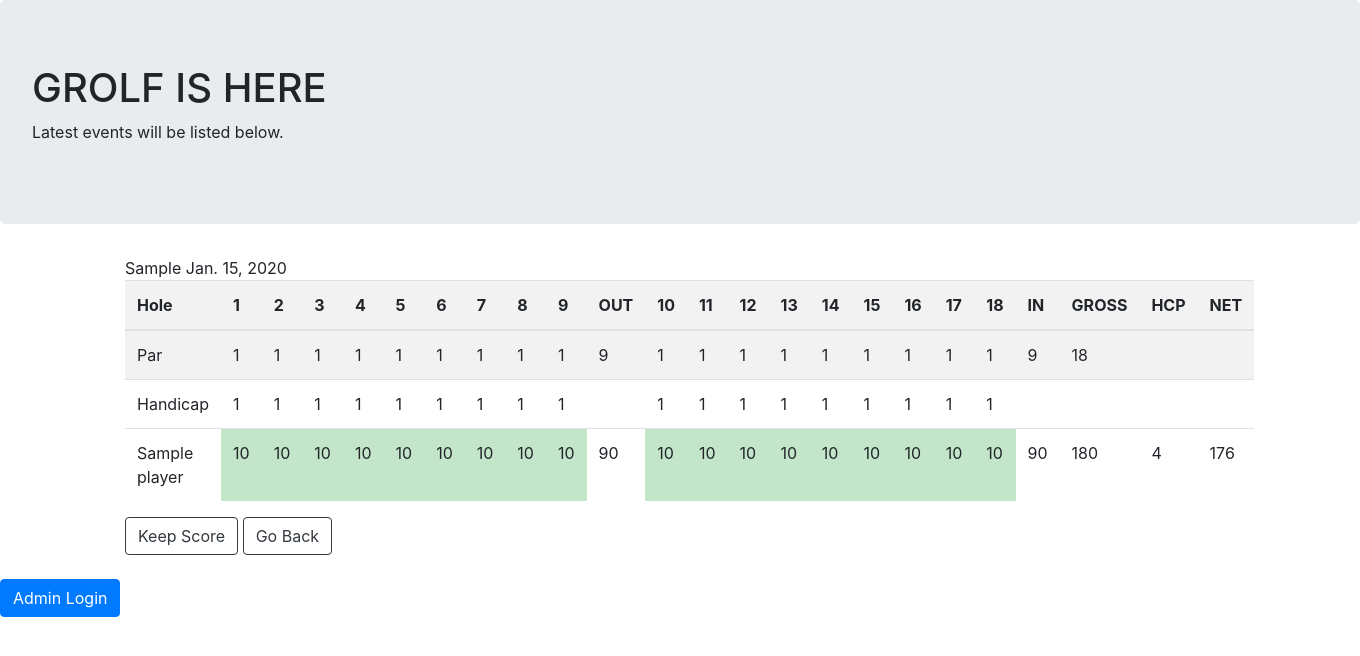
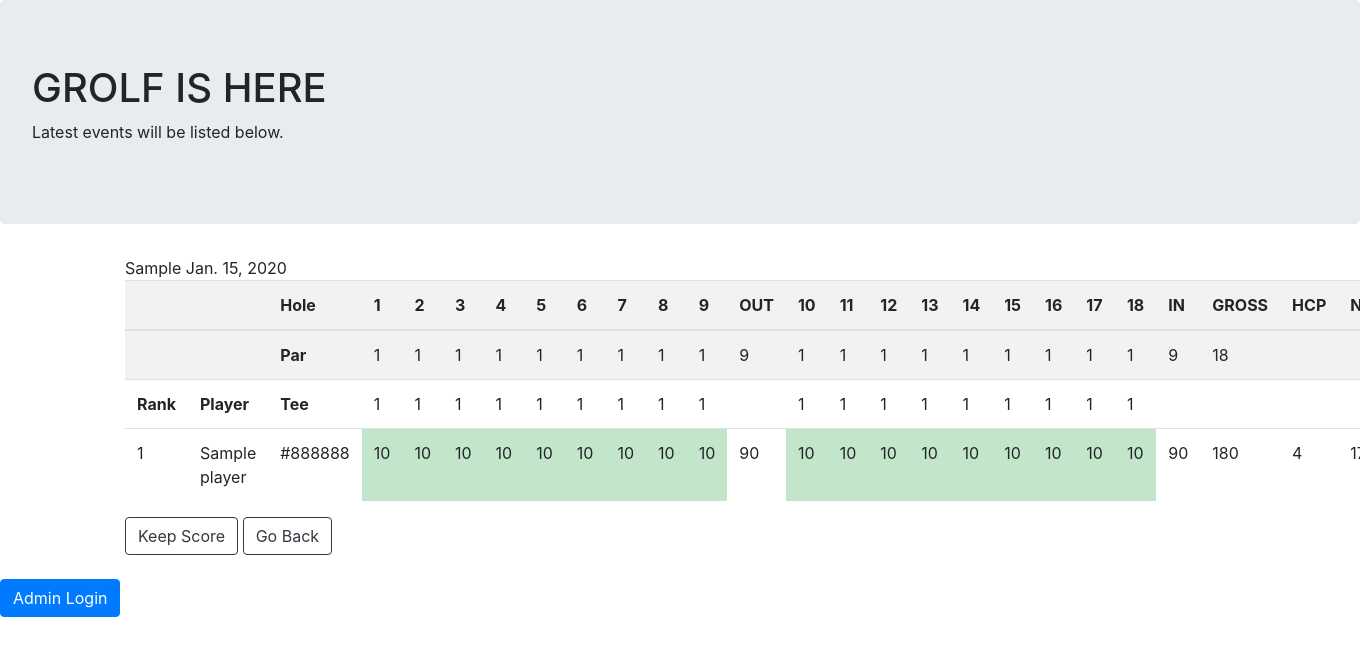
Before and after one commit to texasbones11/grolf, a Django app: page /events/leaderboard/1/ in a window 1360 px wide; the page is wider, and only the part inside the window is pictured. Shown: the top 656 px of that part. Run offline with Django 3.2, Linux system fonts and the light colour scheme; tables that the repository leaves empty hold one stand-in row (values such as "Sample post"); some libraries are stand-ins or nearby versions.

Commit message:
added by WIll

```diff
--- a/events/templates/events/leaderboard.html
+++ b/events/templates/events/leaderboard.html
@@ -7,6 +7,8 @@
 	<table class="table table-striped">
 		<thread>
 			<tr>
+				<th></th>
+				<th></th>
 				<th>Hole</th>
 				<th>1</th>
                                 <th>2</th>
@@ -35,7 +37,9 @@
 		</thread>
 		<tbody>
 			<tr>
-                                <td>Par</td>
+				<th></th>
+				<th></th>
+                                <th>Par</th>
 				<td>{{golfcourse.hole1par}}</td>
 				<td>{{golfcourse.hole2par}}</td>
 				<td>{{golfcourse.hole3par}}</td>
@@ -61,7 +65,9 @@
 				<td></td>
                         </tr>
 			<tr>
-                                <td>Handicap</td>
+                                <th>Rank</th>
+				<th>Player</th>
+				<th>Tee</th>
 				<td>{{golfcourse.hole1handicap}}</td>
 				<td>{{golfcourse.hole2handicap}}</td>
 				<td>{{golfcourse.hole3handicap}}</td>
--- a/events/templates/events/scorecard.html
+++ b/events/templates/events/scorecard.html
@@ -9,7 +9,6 @@
 		<thread>
 		<tr>
 			<th>Name</th>
-			<th>Tee</th>
 			<th>1</th>
                         <th>2</th>
                         <th>3</th>
@@ -21,7 +20,6 @@
 		{% for form in formset %}
 		<tr>
 			<td>{{form.name}}</td>
-			<td>{{form.tee}}</td>
 			<td>{{form.hole1score}}</td>
 			<td>{{form.hole2score}}</td>
 			<td>{{form.hole3score}}</td>
--- a/events/views.py
+++ b/events/views.py
@@ -86,6 +86,7 @@ def leaderboard(request, id):
     skins17.sort(key=lambda x: x[1])
     skins18.sort(key=lambda x: x[1])
     for i in leaderboard:
+        tee = cell_start + str(i.tee.teecolor) + cell_end
         name = cell_start + str(i.name) + cell_end
 	if i.hole1score == 0:
 	    hole1 = cell_start + cell_end
@@ -205,12 +206,14 @@ def leaderboard(request, id):
         hdcp_adj = int(round(i.tee.teerating * i.name.handicap / i.tee.teeslope))
         hdcp = cell_start + str(hdcp_adj) + cell_end
         net = cell_start + str(out_total + in_total - hdcp_adj) + cell_end
-        row = "<tr>" + name + front + back + total + hdcp + net + "</tr>"
+        row = name + tee + front + back + total + hdcp + net
         arr.append([in_total + out_total,row])
     #sort the leaderboard
     arr.sort(key=lambda x: x[0])
+    rank = 0
     for line in arr:
-        output += line[1]
+        rank += 1
+        output += '<tr>' + '<td>' + str(rank)+ '</td>' + line[1] + '</tr>'
     context = {
             'front_par': front_par,
             'back_par': back_par,
@@ -226,13 +229,13 @@ def scorecard(request, id):
     eventid = id
     event = Events.objects.get(id=id)
     leaderboard = Leaderboard.objects.filter(event__id=id)
-    loaded_list = leaderboard.values('id', 'name', 'tee')
+    loaded_list = leaderboard.values('id', 'name')
     print(len(loaded_list))
     for x in range(len(loaded_list)):
         print(loaded_list[x]['name'])
     for x in loaded_list:
         print(x)
-    SCFormset = modelformset_factory(Leaderboard, fields=('name','tee','hole1score','hole2score','hole3score','hole4score'), extra=0)
+    SCFormset = modelformset_factory(Leaderboard, fields=('name','hole1score','hole2score','hole3score','hole4score'), extra=0)
     if request.method == 'POST':
         formset = SCFormset(request.POST)
         if formset.is_valid():
@@ -243,5 +246,5 @@ def scorecard(request, id):
             url = '/events/leaderboard/' + str(eventid)
             return redirect(url)
     else:
-        formset = SCFormset(initial=[{'id': loaded_list[x]['id'],'name': loaded_list[x]['name'],'tee': loaded_list[x]['tee']} for x in range(len(loaded_list))], queryset=leaderboard)
+        formset = SCFormset(initial=[{'id': loaded_list[x]['id'],'name': loaded_list[x]['name']} for x in range(len(loaded_list))], queryset=leaderboard)
     return render(request, "events/scorecard.html", {'formset': formset, 'eventid': eventid})
```
Also changed, not shown: 1 other file.
